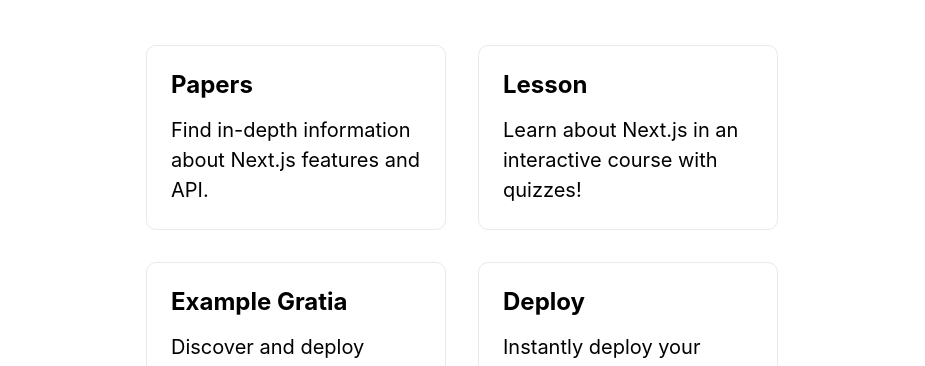
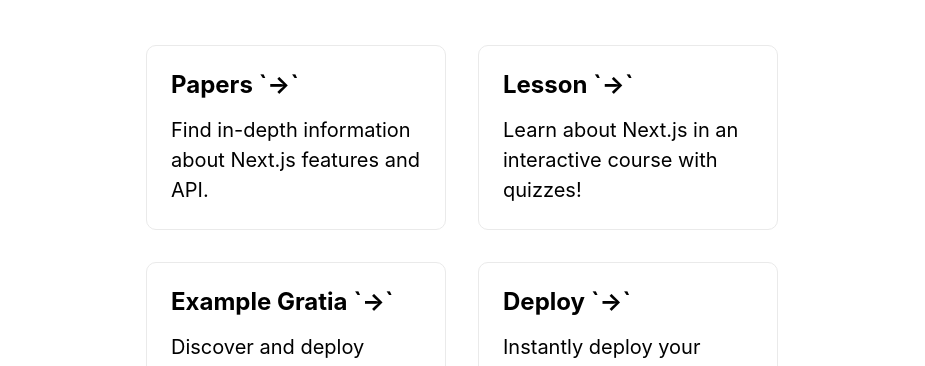
Before and after one commit to bridgecrew-perf6/rafly-deploy-vercel, a Next.js app: page / in a window 1280 px wide. Shown: the part 273-639 px from the top of the page, without its empty margins (178-1103 px from the left). Built offline with nearby package versions, Linux system fonts and the light colour scheme.

Commit message:
heroku deployment tryout

```diff
--- a/pages/api/hello.js
+++ /dev/null
@@ -1,5 +0,0 @@
-// Next.js API route support: https://nextjs.org/docs/api-routes/introduction
-
-export default function handler(req, res) {
-  res.status(200).json({ name: 'John Doe' })
-}
--- a/pages/index.js
+++ b/pages/index.js
@@ -13,7 +13,7 @@
 
       <main className={styles.main}>
         <h1 className={styles.title}>
-          Ca va! Je m'appelle to <a href="https://nextjs.org">Rafly</a>
+          Ca va! Je m`appelle to <a href="https://nextjs.org">Rafly</a>
         </h1>
 
         <p className={styles.description}>
@@ -23,12 +23,12 @@
 
         <div className={styles.grid}>
           <a href="https://nextjs.org/docs" className={styles.card}>
-            <h2>Papers</h2>
+            <h2>Papers `&rarr;`</h2>
             <p>Find in-depth information about Next.js features and API.</p>
           </a>
 
           <a href="https://nextjs.org/learn" className={styles.card}>
-            <h2>Lesson</h2>
+            <h2>Lesson `&rarr;`</h2>
             <p>Learn about Next.js in an interactive course with quizzes!</p>
           </a>
 
@@ -36,7 +36,7 @@
             href="https://github.com/vercel/next.js/tree/canary/examples"
             className={styles.card}
           >
-            <h2>Example Gratia</h2>
+            <h2>Example Gratia `&rarr;`</h2>
             <p>Discover and deploy boilerplate example Next.js projects.</p>
           </a>
 
@@ -44,7 +44,7 @@
             href="https://vercel.com/new?utm_source=create-next-app&utm_medium=default-template&utm_campaign=create-next-app"
             className={styles.card}
           >
-            <h2>Deploy</h2>
+            <h2>Deploy `&rarr;`</h2>
             <p>
               Instantly deploy your Next.js site to a public URL with Vercel.
             </p>
@@ -58,7 +58,7 @@
           target="_blank"
           rel="noopener noreferrer"
         >
-          Powered by{' '}
+          Powered by {' '}
           <span className={styles.logo}>
             <Image src="/vercel.svg" alt="Vercel Logo" width={72} height={16} />
           </span>
```
